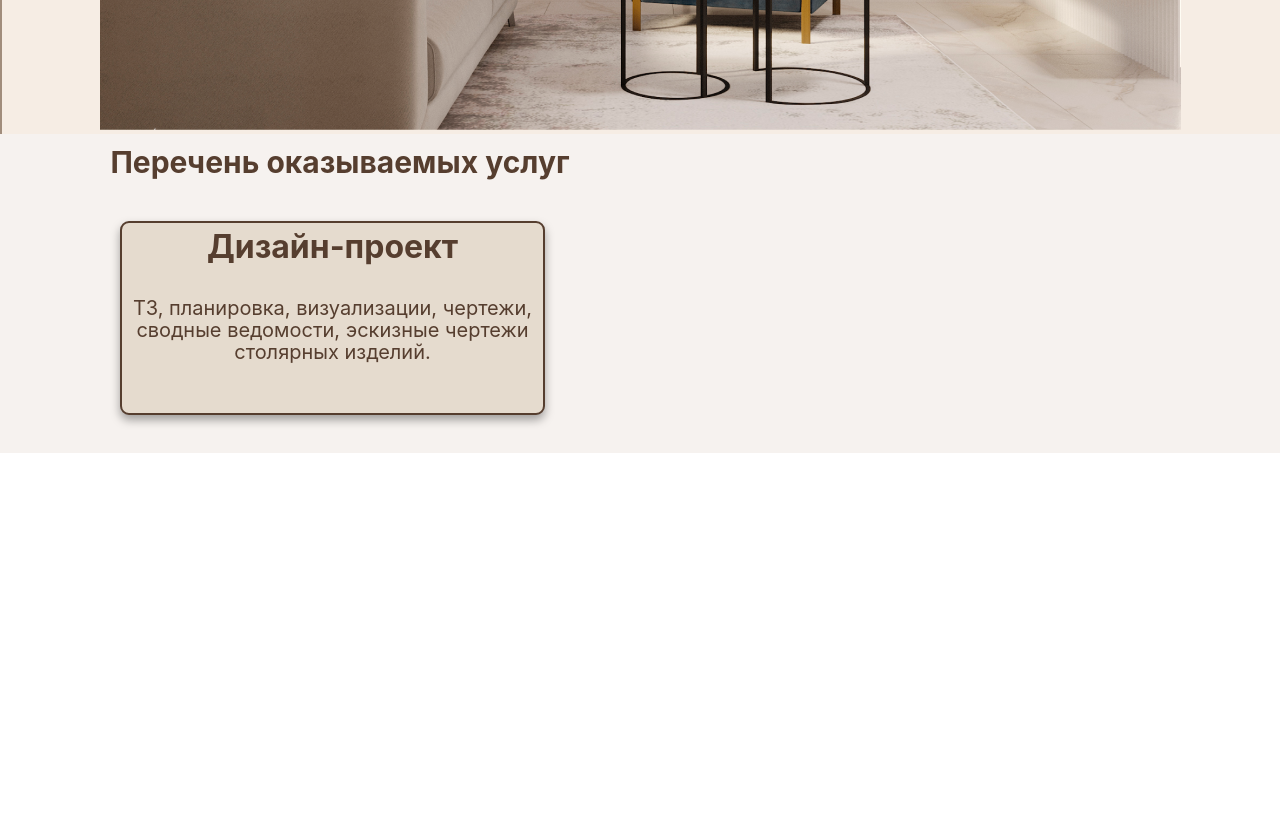
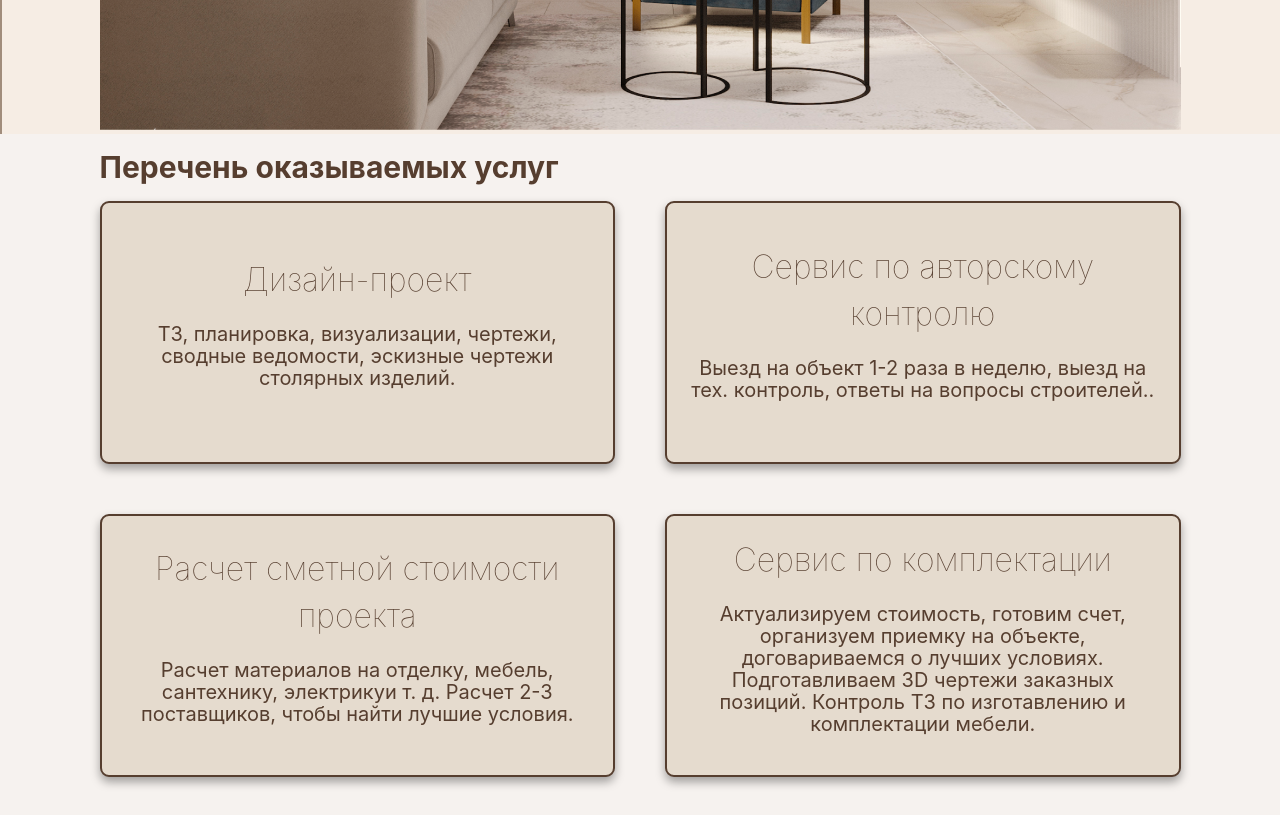
Before and after one commit to Inna7777/react-diploma, a React (Create React App) app: page / in a window 1280 px wide. Shown: the part 580-1395 px from the top of the page. Before the commit the page ends 1033 px from the top, so only its background shows below. Built offline with nearby package versions, Linux system fonts and the light colour scheme.

Commit message:
Update css

```diff
--- a/src/App.css
+++ b/src/App.css
@@ -1,38 +1,7 @@
 .App {
   text-align: center;
-}
-
-.App-logo {
-  height: 40vmin;
-  pointer-events: none;
-}
-
-@media (prefers-reduced-motion: no-preference) {
-  .App-logo {
-    animation: App-logo-spin infinite 20s linear;
-  }
-}
-
-.App-header {
-  background-color: #282c34;
-  min-height: 100vh;
+  align-items: center;
   display: flex;
   flex-direction: column;
-  align-items: center;
-  justify-content: center;
-  font-size: calc(10px + 2vmin);
-  color: white;
+  overflow: visible;
 }
-
-.App-link {
-  color: #61dafb;
-}
-
-@keyframes App-logo-spin {
-  from {
-    transform: rotate(0deg);
-  }
-  to {
-    transform: rotate(360deg);
-  }
-}
--- a/src/App.js
+++ b/src/App.js
@@ -7,7 +7,8 @@ function App() {
   return (
     <div className="App">
       <Header />
-      <Services servisStr="Перечень оказываемых услуг"/>
+      <Services/>
+
     </div>
   );
 }
--- a/src/components/header/header.css
+++ b/src/components/header/header.css
@@ -1,4 +1,4 @@
 .header_fon{
     background-image: url("./../shared/assets/header_fon.png");
-    height: 1100;
+    width: 100vw;
 }
--- /dev/null
+++ b/src/components/services/card/card.jsx
@@ -0,0 +1,14 @@
+import React  from "react";
+import styles from "./card.module.css";
+
+const Card = (props) =>{
+    return (
+        <div className={styles.card}>
+        <h3 className={styles.cardText}>{props.text}</h3>
+        <p className={styles.cardPost}>{props.post}</p>
+    </div>
+    )
+
+}
+
+export default Card;
--- a/src/components/services/cards/card.module.css
+++ b/src/components/services/card/card.module.css
@@ -1,26 +1,26 @@
 .card {
-    margin-top: 50px;
-    margin-left: 120px;
+    display: flex;
+    flex-direction: column;
+    align-items: center;
+    justify-content: center;
     background:  #E5DBCE;
-    width: 421px;
-    padding: 0px;
-    height: 190px;
+    /* width: 421px; */
+    padding: 20px;
+    /* height: 190px;  */
     border: 2px solid #563E2F;
     box-shadow: 0px 5px 10px rgba(0, 0, 0, 0.35);
     border-radius: 9px;
-    text-align: center;
 }
-.card h3{
+.cardText {
     margin: 0;
-    margin-bottom: 7px;
-    font-weight: 100px;
+    font-weight: 100;
     font-size: 32px;
     line-height: 47px;
     text-align: center;
     color: #563E2F;
 }
 
-.card p{
+.cardPost {
     font-weight: 300px;
     font-size: 20px;
     line-height: 22px;
--- a/src/components/services/cards/card.jsx
+++ /dev/null
@@ -1,14 +0,0 @@
-import React  from "react";
-import c from "./card.module.css";
-
-const Card = (props) =>{
-    return (
-        <div className={c.card}>
-        <h3>{props.text}</h3>
-        <p>{props.post}</p>
-    </div>
-    )
-
-}
-
-export default Card;
--- a/src/components/services/services.jsx
+++ b/src/components/services/services.jsx
@@ -1,29 +1,29 @@
 import React from "react";
-import s from "./services.module.css";
-import Card from './cards/card'
+import styles from "./services.module.css";
+import Card from './card/card'
 
-const Services = (props) =>{
+const Services = () =>{
 
-    // const cards = [
-    //     {text:"Дизайн-проект", post:"ТЗ, планировка, визуализации, чертежи, сводные ведомости, эскизные чертежи столярных изделий."},
-    //     {text:"Сервис по авторскому контролю", post:"Выезд на объект 1-2 раза в неделю, выезд на тех. контроль, ответы на вопросы строителей.."},
-    //     {text:"Расчет сметной стоимости проекта", post:"Расчет материалов на  отделку,  мебель, сантехнику, электрикуи т. д. Расчет 2-3 поставщиков, чтобы найти лучшие условия."},
-    //     {text:"Сервис по комплектации", post:"Актуализируем стоимость, готовим счет, организуем    приемку на объекте, договариваемся о лучших  условиях. Подготавливаем 3D чертежи заказных позиций. Контроль ТЗ по изготавлению и комплектации мебели."}
-    // ]
+    const cards = [
+        {text:"Дизайн-проект", post:"ТЗ, планировка, визуализации, чертежи, сводные ведомости, эскизные чертежи столярных изделий."},
+        {text:"Сервис по авторскому контролю", post:"Выезд на объект 1-2 раза в неделю, выезд на тех. контроль, ответы на вопросы строителей.."},
+        {text:"Расчет сметной стоимости проекта", post:"Расчет материалов на  отделку,  мебель, сантехнику, электрикуи т. д. Расчет 2-3 поставщиков, чтобы найти лучшие условия."},
+        {text:"Сервис по комплектации", post:"Актуализируем стоимость, готовим счет, организуем    приемку на объекте, договариваемся о лучших  условиях. Подготавливаем 3D чертежи заказных позиций. Контроль ТЗ по изготавлению и комплектации мебели."}
+    ]
+
+    const convertCardToView = (card)=><Card text={card.text} post={card.post}/>
+
+
 
 
 
     return(
 
-        <div className={s.conteiner}>
-            <h2>{props.servisStr}</h2>
-            <div className="card_array">
-            <div>
-                <Card text="Дизайн-проект" post="ТЗ, планировка, визуализации, чертежи, сводные ведомости, эскизные чертежи столярных изделий."/>
-                {/* {cards.map((cards)=><Card text={cards.text} post={cards.post}/>)}
- */}
+        <div className={styles.conteiner}>
+            <h2 className={styles.serviceTitle}>Перечень оказываемых услуг</h2>
+            <div className={styles.cardsContainer}>
+                { cards.map(convertCardToView)}
 
-            </div>
             </div>
          </div>
 
--- a/src/components/services/services.module.css
+++ b/src/components/services/services.module.css
@@ -1,16 +1,20 @@
 .conteiner{
+    width: 1081px;
     background-color: #f6f2ef;
     padding-top: 0;
     padding-bottom: 38px;
 }
 
-.conteiner h2{
-    margin-top: 0px;
+.serviceTitle {
     font-size: 30px;
     line-height: 17px;
-    margin-bottom: 0;
-    padding-top: 20px;
-    margin: 0px 600px 0px 0px;
-
+    text-align: start;
     color: #563E2F;
 }
+
+.cardsContainer {
+    display: grid;
+    grid-template-columns: repeat(2, 1fr);
+    grid-template-rows: repeat(2, 1fr);
+    grid-gap: 50px;
+}
--- a/src/index.css
+++ b/src/index.css
@@ -5,6 +5,7 @@ body {
     sans-serif;
   -webkit-font-smoothing: antialiased;
   -moz-osx-font-smoothing: grayscale;
+  background-color: #f6f2ef;
 }
 
 code {
```
